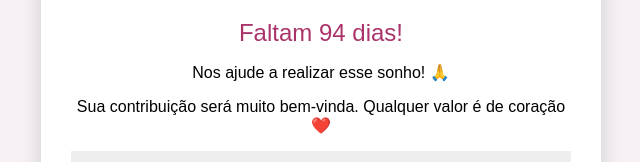
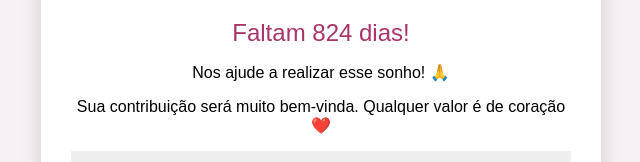
Before and after one commit to guilherme-rhs/casando-guietha, a plain HTML site: page index.html in a window 1280 px wide. Shown: the part 177-339 px from the top of the page, 319-959 px from the left. Drawn offline with Linux system fonts and the light colour scheme.

Commit message:
Update index.html

```diff
--- a/index.html
+++ b/index.html
@@ -51,7 +51,7 @@
     </div>
 
     <script>
-        const targetDate = new Date("2025-10-16T00:00:00").getTime();
+        const targetDate = new Date("2027-10-16T00:00:00").getTime();
         const countdownEl = document.getElementById("countdown");
 
         setInterval(() => {
```
